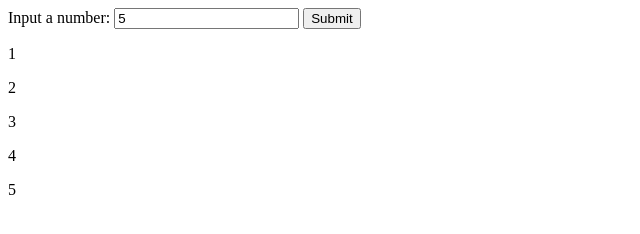
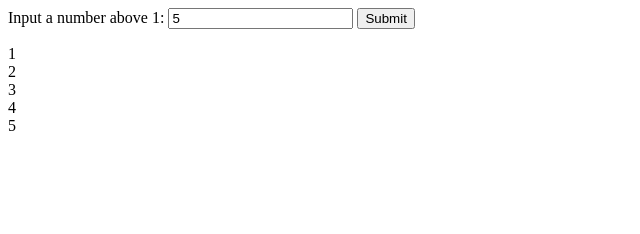
Before and after one commit to jay-qwery/fizzbuzz, a plain HTML site: page index.html in a window 1280 px wide. Both pictures are taken after typing "5" into the empty fields and a click on the input "Submit". Shown: the whole page, without its empty margins (0-640 px from the left). Drawn offline with Linux system fonts and the light colour scheme.

Commit message:
Negative numbers and decimals are accounted for

```diff
--- a/index.html
+++ b/index.html
@@ -9,9 +9,10 @@
 <body>
     <div>
         <div id="main">
-            <label>Input a number: </label>
+            <label>Input a number above 1: </label>
             <input id="number" type="number">
             <input type="submit" value="Submit">
+            <p id="para"></p>
         </div>
     </div>
 
@@ -24,32 +25,49 @@
         // All numbers divisible by both 3 and 5 will output Fizzbuzz
         //Print numbers to p element
 
-        const main = document.getElementById("main");
+        const para = document.getElementById('para');
         const submit = document.querySelectorAll('input')[1];
 
-
-        submit.addEventListener("click", executeFizzbuzz);
+        submit.addEventListener('click', executeFizzbuzz);
 
         function executeFizzbuzz() {
-            const number = document.getElementById("number").value;
+            clearResults();
 
-            getNumbers(number);
+            let number = document.getElementById('number').value;
+
+            if (number < 1) {
+                para.innerText = "Numbers above 1 only :)";
+            }
+            else if (isFloat(number)) {
+                para.innerText += number + " was rounded to " + roundFloat(number) + "\n" + "\n";
+                getNumbers(roundFloat(number));
+            } else {
+                getNumbers(number);
+            }
+        }
+
+        function isFloat(number) {
+            return number % 1 !== 0;
+        }
+
+        function roundFloat(number) {
+            return number = Math.round(number);
         }
 
         function getNumbers(number) {
             // for every integer between 1 and number
-            for (let integer = 1; integer <= number; integer++) {
-                console.log(integer);
-
-                const para = document.createElement('p');
-                para.textContent = integer.toString();
-                main.append(para);
+            for (let i = 1; i <= number; i++) {
+                para.innerText += i.toString() + "\n";
             }
             // (I think if number is not an integer I will round it up or down and say "[number] was rounded up/down to [new number]")
 
             // check if integer is divisible by 3, 5, or 3 and 5
         }
 
+        function clearResults() {
+            para.innerText = "";
+        }
+
     </script>
 </body>
 </html>
```
Also changed, not shown: 1 other file.
